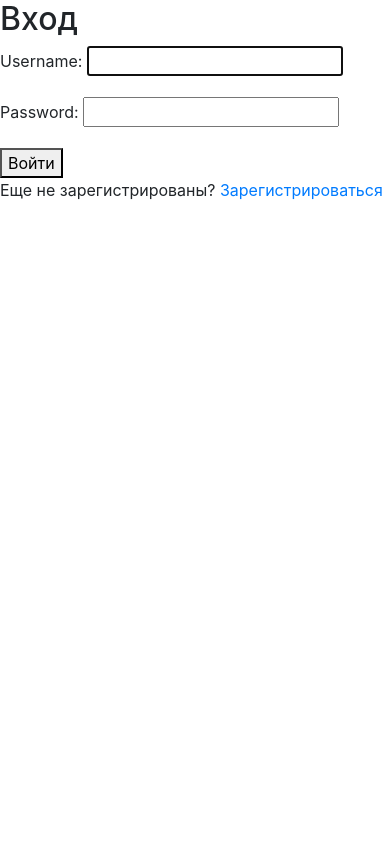
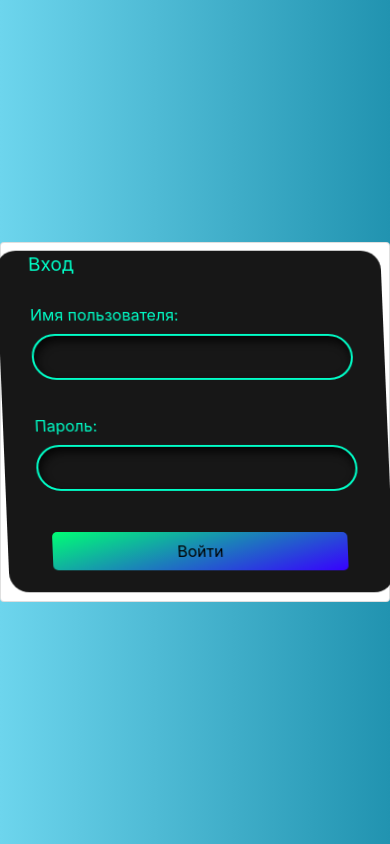
Before and after one commit to ErdniSamkhaev/mytodolist, a Django app: page /login/ in a window 390 px wide. Run offline with Django 4.2, Linux system fonts and the light colour scheme; some libraries are stand-ins or nearby versions.

Commit message:
немного порефактил login and signup.html

```diff
--- a/mytodolist/settings.py
+++ b/mytodolist/settings.py
@@ -106,7 +106,7 @@
 # Internationalization
 # https://docs.djangoproject.com/en/4.2/topics/i18n/
 
-LANGUAGE_CODE = 'en-us'
+LANGUAGE_CODE = 'ru'
 
 TIME_ZONE = 'UTC'
 
--- /dev/null
+++ b/tasks/static/css/login.css
@@ -0,0 +1,120 @@
+body, html {
+  height: 100%;
+  margin: 0;
+  display: flex;
+  justify-content: center;
+  align-items: center;
+  background: linear-gradient(to right, #6dd5ed, #2193b0);
+  background-size: cover;
+}
+
+.login-container {
+  width: 100%;
+  max-width: 400px;
+  margin: auto;
+  padding: 20px;
+  background: rgba(255, 255, 255, 0.8);
+  border-radius: 5px;
+  box-shadow: 0 4px 6px rgba(0, 0, 0, 0.1);
+  position: relative;
+  z-index: 2;
+}
+
+h2 {
+  text-align: center;
+  margin-bottom: 20px;
+}
+
+form {
+  display: flex;
+  flex-direction: column;
+  gap: 10px;
+  padding-left: 2em;
+  padding-right: 2em;
+  padding-bottom: 0.4em;
+  background-color: #171717;
+  border-radius: 20px;
+}
+
+input[type="text"],
+input[type="password"] {
+  background: none;
+  border: 2px solid rgb(0, 255, 200);
+  outline: none;
+  width: 100%;
+  color: rgb(0, 255, 200);
+  padding: 10px;
+  border-radius: 25px;
+  margin-bottom: 10px;
+  box-shadow: inset 2px 5px 10px rgb(5, 5, 5);
+}
+
+input::placeholder {
+  color: rgba(0, 255, 200, 0.5);
+}
+
+button[type="submit"],
+.button3,
+.button2 {
+  padding: 0.5em;
+  border-radius: 5px;
+  border: none;
+  outline: none;
+  transition: background-color 0.4s, box-shadow 0.4s;
+  background-image: linear-gradient(163deg, #00ff75 0%, #3700ff 100%);
+  color: rgb(0, 0, 0);
+  width: 100%;
+  box-sizing: border-box;
+  margin-bottom: 10px;
+  cursor: pointer;
+}
+
+button[type="submit"]:hover,
+.button3:hover,
+.button2:hover {
+  background-image: linear-gradient(163deg, #00642f 0%, #13034b 100%);
+  color: rgb(0, 255, 200);
+  box-shadow: 0 0 10px #00ff75, 0 0 40px #00ff75, 0 0 80px #00ff75;
+}
+
+.registration-text {
+  text-align: center;
+  margin-top: 20px;
+}
+
+a {
+  color: #007bff;
+  text-decoration: none;
+  transition: color 0.3s;
+}
+
+a:hover {
+  color: #0056b3;
+}
+
+.form label,
+.form span,
+.form p {
+  color: rgb(0, 255, 200);
+}
+
+.help-text {
+  color: rgba(255, 255, 255, 0.7);
+}
+
+.error-message {
+  color: #ff6565;
+}
+
+#heading {
+  color: rgb(0, 255, 200);
+  font-size: 1.2em;
+}
+
+.button3 {
+  display: none;
+}
+
+.button2 {
+  display: none;
+}
--- /dev/null
+++ b/tasks/static/js/login.js
@@ -0,0 +1,6 @@
+// Добавляем интерактивность: форма будет "следить" за курсором мыши
+document.addEventListener('mousemove', function(e) {
+  let xAxis = (window.innerWidth / 2 - e.pageX) / 25;
+  let yAxis = (window.innerHeight / 2 - e.pageY) / 25;
+  document.querySelector('form').style.transform = `rotateY(${xAxis}deg) rotateX(${yAxis}deg)`;
+});
--- /dev/null
+++ b/tasks/static/js/signup.js
@@ -0,0 +1,4 @@
+document.addEventListener('DOMContentLoaded', function() {
+    const form = document.querySelector('form');
+    form.style.transform = 'perspective(600px) rotateY(0deg)';
+});
--- a/tasks/templates/registration/login.html
+++ b/tasks/templates/registration/login.html
@@ -1,17 +1,25 @@
+{% load static %}
 <!DOCTYPE html>
 <html lang="ru">
 <head>
     <meta charset="UTF-8">
     <link rel="stylesheet" href="https://stackpath.bootstrapcdn.com/bootstrap/4.5.2/css/bootstrap.min.css">
     <title>Вход</title>
+    <link rel="stylesheet" href="{% static 'css/login.css' %}">
 </head>
 <body>
-    <h2>Вход</h2>
-    <form method="post">
-        {% csrf_token %}
-        {{ form.as_p }}
-        <button type="submit">Войти</button>
-    </form>
-    <p>Еще не зарегистрированы? <a href="{% url 'signup' %}">Зарегистрироваться</a></p>
+    <div class="card">
+        <div class="card2">
+            <form class="form" method="post">
+                {% csrf_token %}
+                <p id="heading">Вход</p>
+                {{ form.as_p }}
+                <div class="btn">
+                    <button class="button1" type="submit">Войти</button>
+                </div>
+            </form>
+        </div>
+    </div>
+    <script src="{% static 'js/login.js' %}" defer></script>
 </body>
 </html>
--- a/tasks/templates/tasks/list.html
+++ b/tasks/templates/tasks/list.html
@@ -1,8 +1,10 @@
+{% load static %}
 <!DOCTYPE html>
 <html lang="ru">
 <head>
     <title>Список задач</title>
     <link rel="stylesheet" href="https://stackpath.bootstrapcdn.com/bootstrap/4.5.2/css/bootstrap.min.css">
+    <link rel="stylesheet" href="{% static 'css/list.css' %}">
     <div class="container">
   <div class="row">
     <div class="col-md-8">Основной контент</div>
@@ -21,13 +23,16 @@
 </form>
 
 {% for task in tasks %}
+    <div class="task-card">
         <p>
             {{ task.title }} - {{ task.completed }}
             <a href="{% url 'toggle_task' task.id %}">Переключить статус</a>
             <a href="{% url 'edit_task' task.id %}">Редактировать</a>
             <a href="{% url 'delete_task' task.id %}">Удалить</a>
         </p>
+    </div>
 {% endfor %}
+
     <script src="https://code.jquery.com/jquery-3.5.1.min.js"></script>
 
 </body>
```
Also changed, not shown: tasks/static/css/list.css (added, +10 -0 lines), tasks/static/css/signup.css (added, +44 -0 lines), tasks/templates/registration/signup.html (+15 -5 lines), db.sqlite3, tasks/templates/registration/styles.css (deleted). Lines whose indentation alone changed are shown as unchanged.
